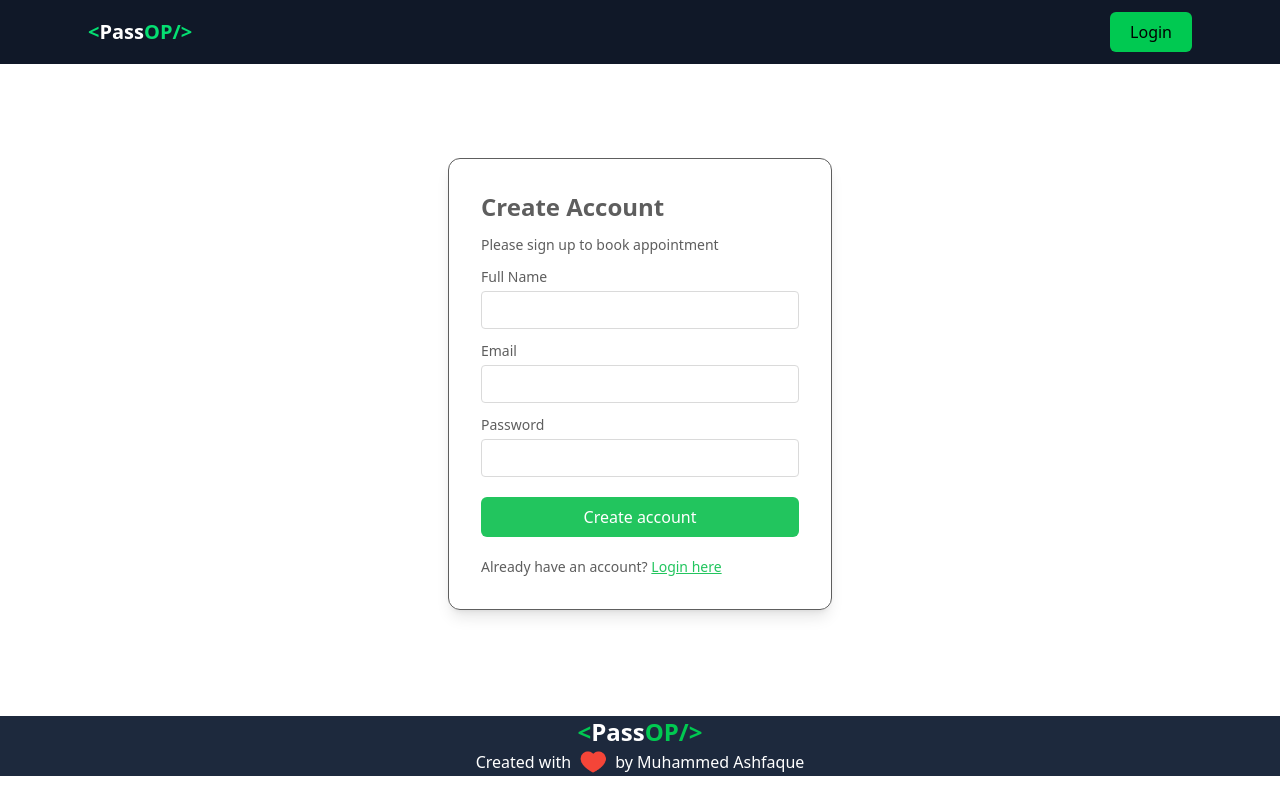
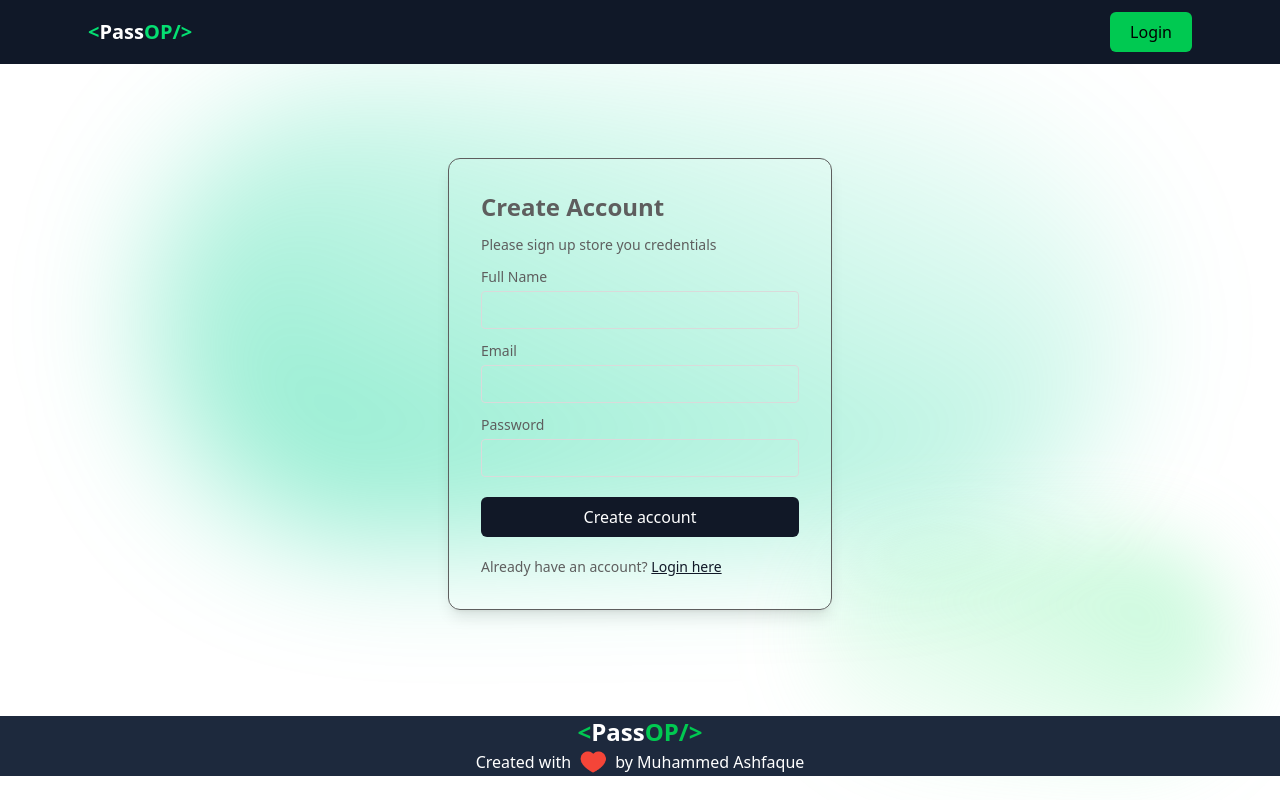
Before and after one commit to MuhammedAshfaque/Credential-Manager, a React (Vite) app in the folder Frontend/: page /login in a window 1280 px wide. Built offline with nearby package versions, Linux system fonts and the light colour scheme.

Commit message:
style changed

```diff
--- a/Frontend/src/App.jsx
+++ b/Frontend/src/App.jsx
@@ -12,6 +12,7 @@ function App() {
   return (
     <>
     <div>
+      {/* all components */}
       <ToastContainer />
         <Navbar/>
         <Routes>
--- a/Frontend/src/components/Manager.jsx
+++ b/Frontend/src/components/Manager.jsx
@@ -2,7 +2,7 @@ import { useEffect, useRef, useState, useContext } from 'react'
 import { ToastContainer, toast } from 'react-toastify'
 import 'react-toastify/dist/ReactToastify.css'
 import { AppContext } from '../context/AppContext'
-
+import SoftBackdrop from './SoftBackdrop'
 const Manager = () => {
   const { token, backendUrl } = useContext(AppContext)
 
@@ -118,7 +118,7 @@ const Manager = () => {
           <h1 className="text-4xl font-extrabold text-center">
             <span>&lt;</span>
             Pass
-            <span className="text-primary">OP/&gt;</span>
+            <span className="text-green-500">OP/&gt;</span>
           </h1>
           <p className="text-center text-gray-600 mt-2">
             Your secure password manager
@@ -174,7 +174,7 @@ const Manager = () => {
           {/* Password Table */}
           {token && (
             <div className="mt-10">
-              <h2 className="text-2xl font-bold mb-4">Saved Passwords</h2>
+              <h2 className="text-2xl font-bold mb-4">Credentials</h2>
 
               {passwordArray.length === 0 && (
                 <p className="text-gray-500">No passwords saved yet.</p>
--- /dev/null
+++ b/Frontend/src/components/SoftBackdrop.jsx
@@ -0,0 +1,11 @@
+{/* Soft Backdrop */}
+const SoftBackdrop = () => {
+  return (
+    <div className="fixed inset-0 -z-1 pointer-events-none">
+      <div className="absolute left-1/2 top-20 -translate-x-1/2 w-245 h-115 bg-linear-to-tr from-emerald-400/50 to-transparent rounded-full blur-3xl" />
+      <div className="absolute right-12 bottom-10 w-105 h-55 bg-linear-to-bl from-green-300/50 to-transparent rounded-full blur-2xl" />
+    </div>
+  );
+};
+
+export default SoftBackdrop;
--- a/Frontend/src/index.css
+++ b/Frontend/src/index.css
@@ -4,5 +4,5 @@
   @apply container px-40 py-16 mx-auto;
 }
 @theme {
-  --color-primary: #22C55E;
+  --color-primary: #111827;
 }
--- a/Frontend/src/main.jsx
+++ b/Frontend/src/main.jsx
@@ -3,10 +3,11 @@ import './index.css'
 import App from './App.jsx'
 import { BrowserRouter } from 'react-router-dom'
 import AppContextProvider from './context/AppContext.jsx'
-
+import SoftBackdrop from './components/SoftBackdrop.jsx'
 createRoot(document.getElementById('root')).render(
   <BrowserRouter>
     <AppContextProvider>
+      <SoftBackdrop/>
     <App />
     </AppContextProvider>
   </BrowserRouter>,
--- a/Frontend/src/pages/Login.jsx
+++ b/Frontend/src/pages/Login.jsx
@@ -53,7 +53,7 @@ const Login = () => {
     <form onSubmit={onSubmitHandler} className='min-h-[80vh] flex items-center'>
       <div className='flex flex-col gap-3 m-auto items-start p-8 min-w-[340px] sm:min-w-96 border rounded-xl text-[#5E5E5E] text-sm shadow-lg'>
         <p className='text-2xl font-semibold'>{state === 'Sign Up' ? 'Create Account' : 'Login'}</p>
-        <p>Please {state === 'Sign Up' ? 'sign up' : 'log in'} to book appointment</p>
+        <p>Please {state === 'Sign Up' ? 'sign up' : 'log in'} store you credentials</p>
         {state === 'Sign Up'
           ? <div className='w-full '>
             <p>Full Name</p>
```
